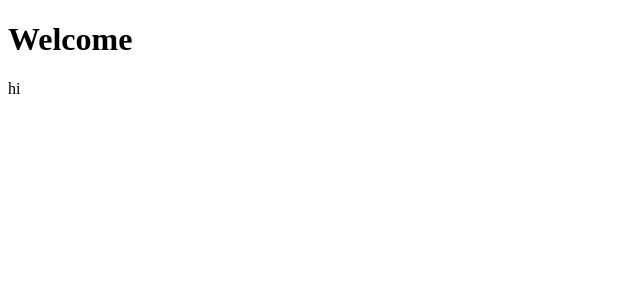
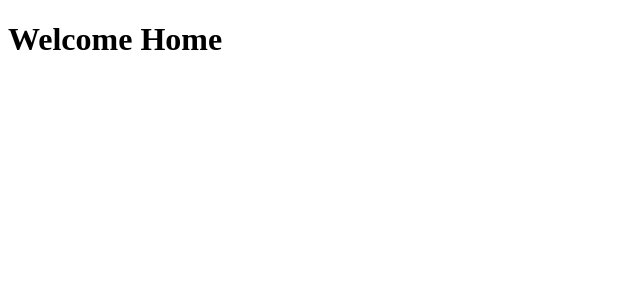
Before and after one commit to mehedirana/Business-Technical-App, a React (Create React App) app: page / in a window 1280 px wide. Shown: the top 300 px of the page, without its empty margins (0-640 px from the left). Built offline with nearby package versions, Linux system fonts and the light colour scheme.

Commit message:
routing between 4 page done

```diff
--- a/src/About.jsx
+++ b/src/About.jsx
@@ -2,7 +2,7 @@
 
     return (
         <div>
-            <h1>Contact</h1>
+            <h1>About</h1>
         </div>
     )
 
--- a/src/App.jsx
+++ b/src/App.jsx
@@ -1,11 +1,19 @@
 import React from 'react';
-
-const App =()=> {
+import Home from './Home'
+import About from './About'
+import Contact from './Contact'
+import Service from './Service'
+import { BrowserRouter as Router, Switch, Route, Link } from 'react-router-dom';
+const App = () => {
   return (
-    <div>
-      <h1> Welcome </h1>
-      <text>hi</text>
-    </div>
+    <>
+      <Switch>
+        <Route exact path="/" component={Home} />
+        <Route exact path="/about" component={About} />
+        <Route exact path="/contact" component={Contact} />
+        <Route exact path="/service" component={Service} />
+      </Switch>
+    </>
   );
 }
 
--- a/src/Home.jsx
+++ b/src/Home.jsx
@@ -1,7 +1,7 @@
 const Home =()=>{
     return(
         <div>
-            <h1>Home</h1>
+            <h1>Welcome Home</h1>
         </div>
     )
     }
```
